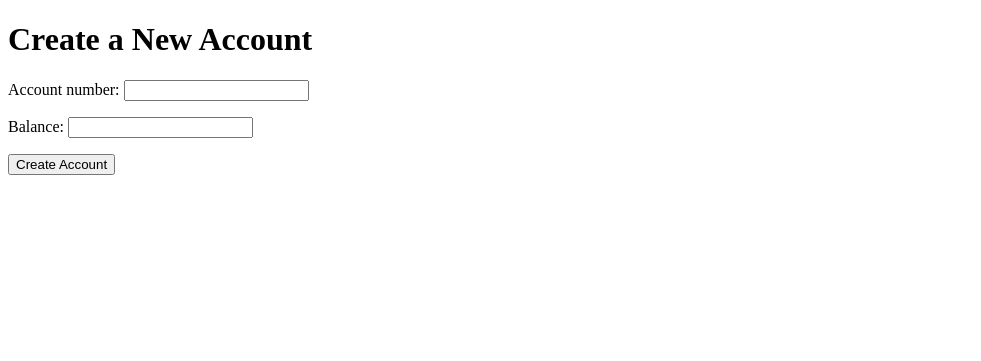
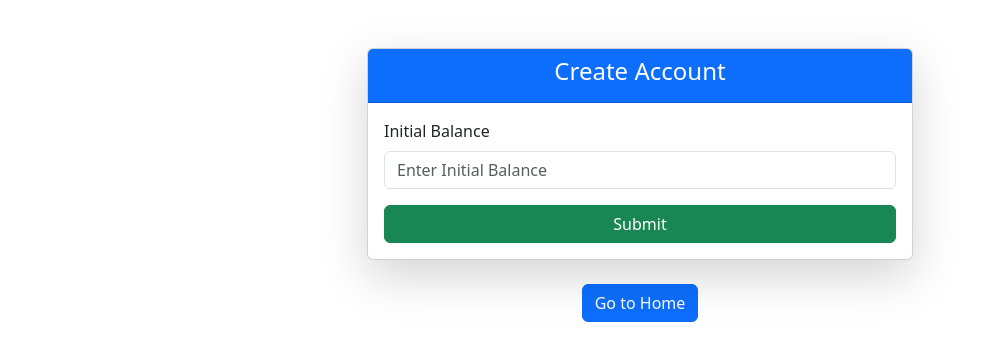
Before and after one commit to AkashAcharya03/Banking-App, a Django app: page /account/create/ in a window 1280 px wide. Shown: the top 361 px of the page, without its empty margins (0-981 px from the left). Run offline with Django 5.2, Linux system fonts and the light colour scheme; the visitor is signed in with stand-in values (Sample User, id 1); some libraries are stand-ins or nearby versions.

Commit message:
Done(Before Hosting)

```diff
--- a/banking/core/forms.py
+++ b/banking/core/forms.py
@@ -27,14 +27,20 @@ class CustomUserCreationForm(UserCreationForm):
             raise forms.ValidationError("This email is already registered.")
         return email
 
-
 class AccountCreationForm(forms.ModelForm):
     class Meta:
         model = Account
-        fields = ['account_number', 'balance']  # These are the fields the user will fill out.
+        fields = ['balance']  # Only include the balance field
+        widgets = {
+            'balance': forms.NumberInput(attrs={'class': 'form-control', 'placeholder': 'Enter Initial Balance'}),
+        }
 
-    account_number = forms.CharField(max_length=20, required=True)
-    balance = forms.DecimalField(max_digits=10, decimal_places=2, required=True)
+    def clean_balance(self):
+        balance = self.cleaned_data.get('balance')
+        if balance < 0:
+            raise forms.ValidationError("Balance cannot be negative.")
+        return balance
+
 
 class TransferForm(forms.Form):
     sender_account = forms.CharField(max_length=20, required=False)  # Default user account
--- a/banking/core/templates/create_account.html
+++ b/banking/core/templates/create_account.html
@@ -4,19 +4,48 @@
     <meta charset="UTF-8">
     <meta name="viewport" content="width=device-width, initial-scale=1.0">
     <title>Create Account</title>
+    <!-- Bootstrap CSS -->
+    <link href="https://cdn.jsdelivr.net/npm/bootstrap@5.3.0-alpha3/dist/css/bootstrap.min.css" rel="stylesheet">
 </head>
 <body>
-    <h1>Create a New Account</h1>
+    <div class="container mt-5">
+        <div class="row justify-content-center">
+            <div class="col-md-6">
+                <div class="card shadow-lg">
+                    <div class="card-header text-center bg-primary text-white">
+                        <h4>Create Account</h4>
+                    </div>
+                    <div class="card-body">
+                        <form method="POST" novalidate>
+                            {% csrf_token %}
+                            {% comment %} <div class="mb-3">
+                                <label for="account_number" class="form-label">Account Number</label>
+                                {{ form.account_number }}
+                                {% if form.account_number.errors %}
+                                    <div class="text-danger">{{ form.account_number.errors|striptags }}</div>
+                                {% endif %}
+                            </div> {% endcomment %}
+                            <div class="mb-3">
+                                <label for="balance" class="form-label">Initial Balance</label>
+                                {{ form.balance }}
+                                {% if form.balance.errors %}
+                                    <div class="text-danger">{{ form.balance.errors|striptags }}</div>
+                                {% endif %}
+                            </div>
+                            <div class="text-center">
+                                <button type="submit" class="btn btn-success w-100">Submit</button>
+                            </div>
+                        </form>
+                    </div>
+                </div>
+                <div class="text-center mt-4">
+                    <a href="{% url 'home' %}" class="btn btn-primary">Go to Home</a>
+                </div>
+            </div>
+        </div>
+    </div>
 
-    {% if account_exists %}
-        <p>You already have an account. <a href="{% url 'account' %}">Go to your account</a>.</p>
-    {% else %}
-        <form method="post">
-            {% csrf_token %}
-            {{ form.as_p }}
-            <button type="submit">Create Account</button>
-        </form>
-    {% endif %}
-
+    <!-- Bootstrap JS -->
+    <script src="https://cdn.jsdelivr.net/npm/bootstrap@5.3.0-alpha3/dist/js/bootstrap.bundle.min.js"></script>
 </body>
 </html>
--- a/banking/core/templates/home.html
+++ b/banking/core/templates/home.html
@@ -115,7 +115,7 @@
         var balance = document.getElementById('balance');
         var icon = this.querySelector('i');
         if (balance.textContent === '******') {
-            balance.textContent = '{{ account.balance }}';
+            balance.textContent = '₹{{ account.balance }}';
             icon.classList.add('bi-eye-slash');
         } else {
             balance.textContent = '******';
--- a/banking/core/views.py
+++ b/banking/core/views.py
@@ -71,16 +71,22 @@ def create_account_view(request):
         form = AccountCreationForm(request.POST)
         if form.is_valid():
             account = form.save(commit=False)  # Do not save to DB yet
-            account.user = (
-                request.user
-            )  # Link the account to the currently logged-in user
+            account.user = request.user  # Link the account to the currently logged-in user
+
+            # Automatically generate the account number
+            last_account = Account.objects.order_by("id").last()
+            if last_account:
+                new_account_number = int(last_account.account_number) + 1
+            else:
+                new_account_number = 20000001
+            account.account_number = str(new_account_number)  # Assign the new account number
+
             account.save()  # Save the account to the database
             return redirect("home")  # Redirect to the account details page
     else:
         form = AccountCreationForm()
 
     return render(request, "create_account.html", {"form": form})
-
 
 @login_required
 def fund_transfer(request):
```
